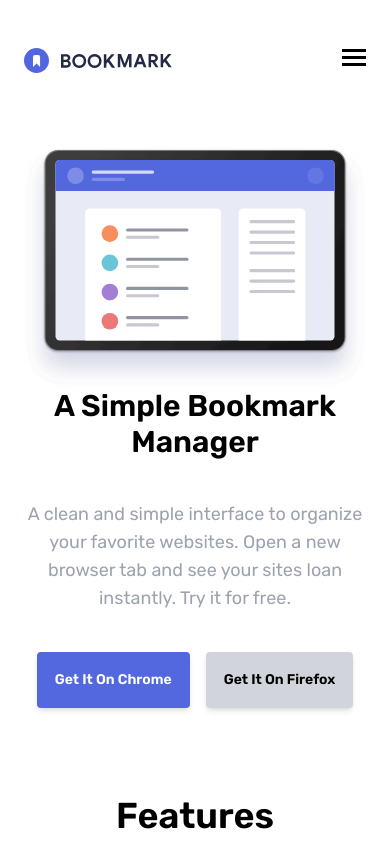
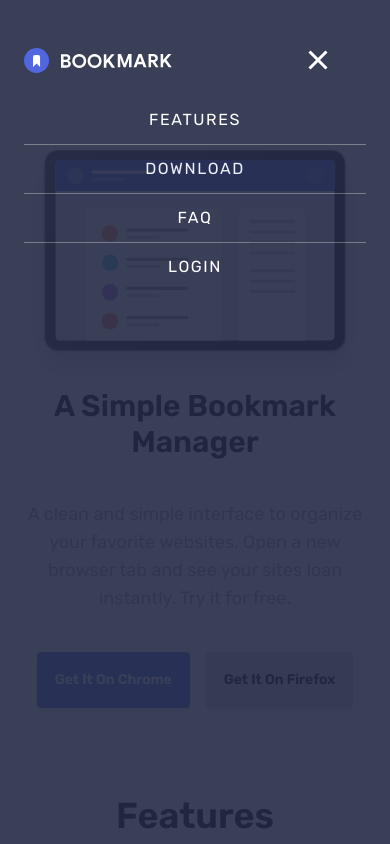
Before and after one commit to jkaps9/bookmark, a website: page index.html in a window 390 px wide. Both pictures are taken after a click on the button 354 px from the left and 60 px from the top of the page. Shown: the top 844 px of the page. Drawn offline with Linux system fonts and the light colour scheme.

Commit message:
Added hamburger menu and functionality

```diff
--- a/index.html
+++ b/index.html
@@ -60,7 +60,7 @@
       <!-- Mobile Menu -->
       <div
         id="menu"
-        class="fixed inset-0 z-20 flex-col items-center w-full h-full bg-veryDarkBlue opacity-90 px-6 py-1 pt-24 pb-4 tracking-widest divide-y divide-gray-500 uppercase text-white text-center hidden"
+        class="fixed inset-0 z-20 flex-col items-center self-end w-full h-full m-h-screen bg-veryDarkBlue opacity-90 px-6 py-1 pt-24 pb-4 tracking-widest divide-y divide-gray-500 uppercase text-white text-center hidden"
       >
         <div class="w-full py-3 text-center">
           <a href="#features" class="block hover:text-softRed">Features</a>
@@ -72,7 +72,7 @@
           <a href="#faq" class="block hover:text-softRed">FAQ</a>
         </div>
         <div class="w-full py-3 text-center">
-          <a href="#login" class="block hover:text-softRed">Login</a>
+          <a href="#" class="block hover:text-softRed">Login</a>
         </div>
       </div>
     </nav>
--- a/input.css
+++ b/input.css
@@ -65,7 +65,7 @@
   transform: translateY(0px);
   position: fixed;
   top: 50px;
-  right: 25px;
+  right: 60px;
 }
 
 .open .hamburger-top {
--- a/js/script.js
+++ b/js/script.js
@@ -1,8 +1,14 @@
 const tabs = document.querySelectorAll('.tab')
 const panels = document.querySelectorAll('.panel')
+const btn = document.getElementById('menu-btn')
+const menu = document.getElementById('menu')
+const logo = document.getElementById('logo')
 
 //tabs menus event listener
 tabs.forEach((tab) => tab.addEventListener('click', onTabClick))
+
+// Hamburger button listener
+btn.addEventListener('click', navToggle)
 
 function onTabClick(e) {
     //deactivate all tabs
@@ -24,3 +30,15 @@ function onTabClick(e) {
         .getElementsByClassName(classString)[0]
     .classList.remove('hidden')
 }
+
+function navToggle() {
+    btn.classList.toggle('open')
+    menu.classList.toggle('flex')
+    menu.classList.toggle('hidden')
+
+    if (menu.classList.contains('flex')) {
+        logo.setAttribute('src', './images/logo-bookmark-footer.svg')
+    } else {
+        logo.setAttribute('src', './images/logo-bookmark.svg')
+    }
+}
```
Also changed, not shown: css/style.css.
